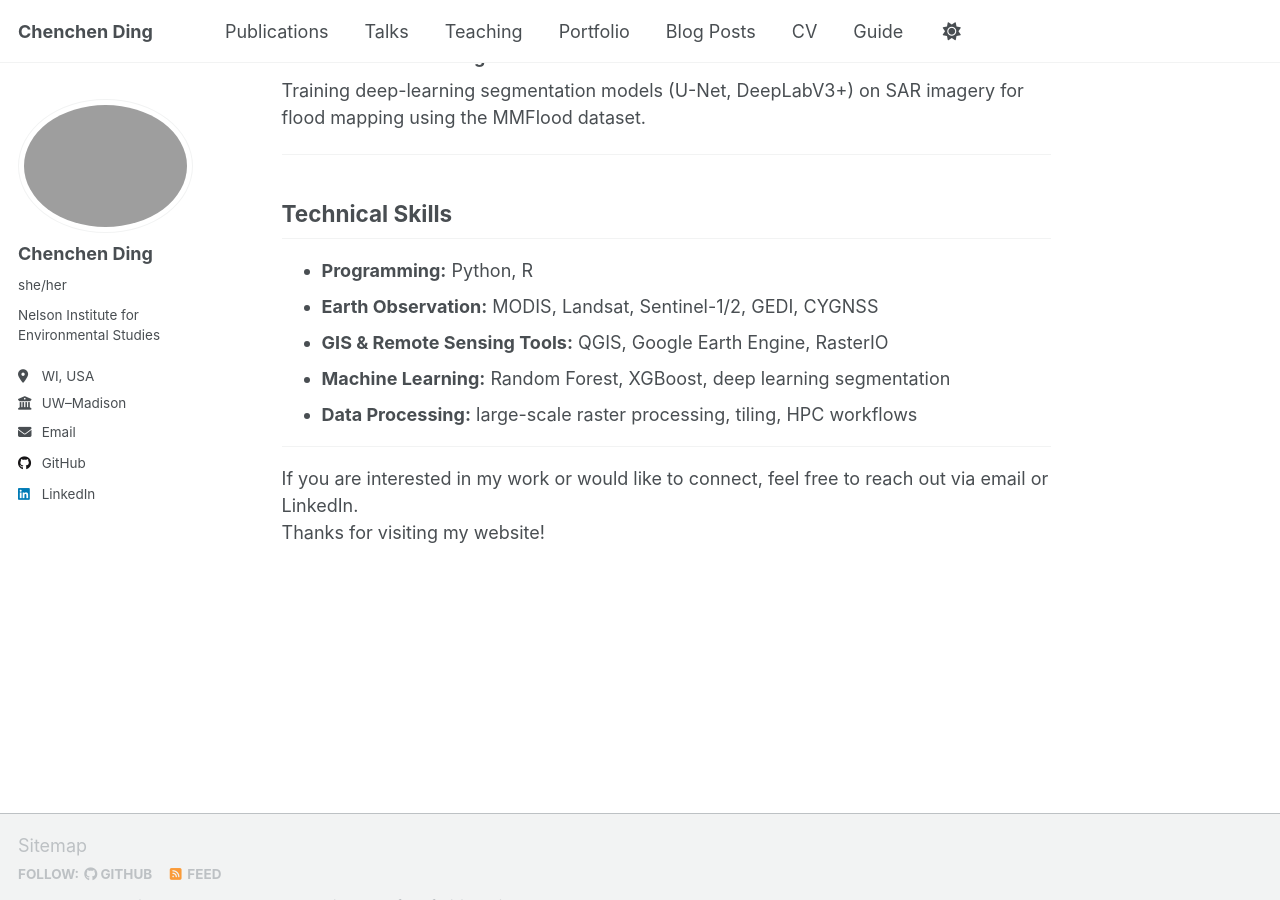
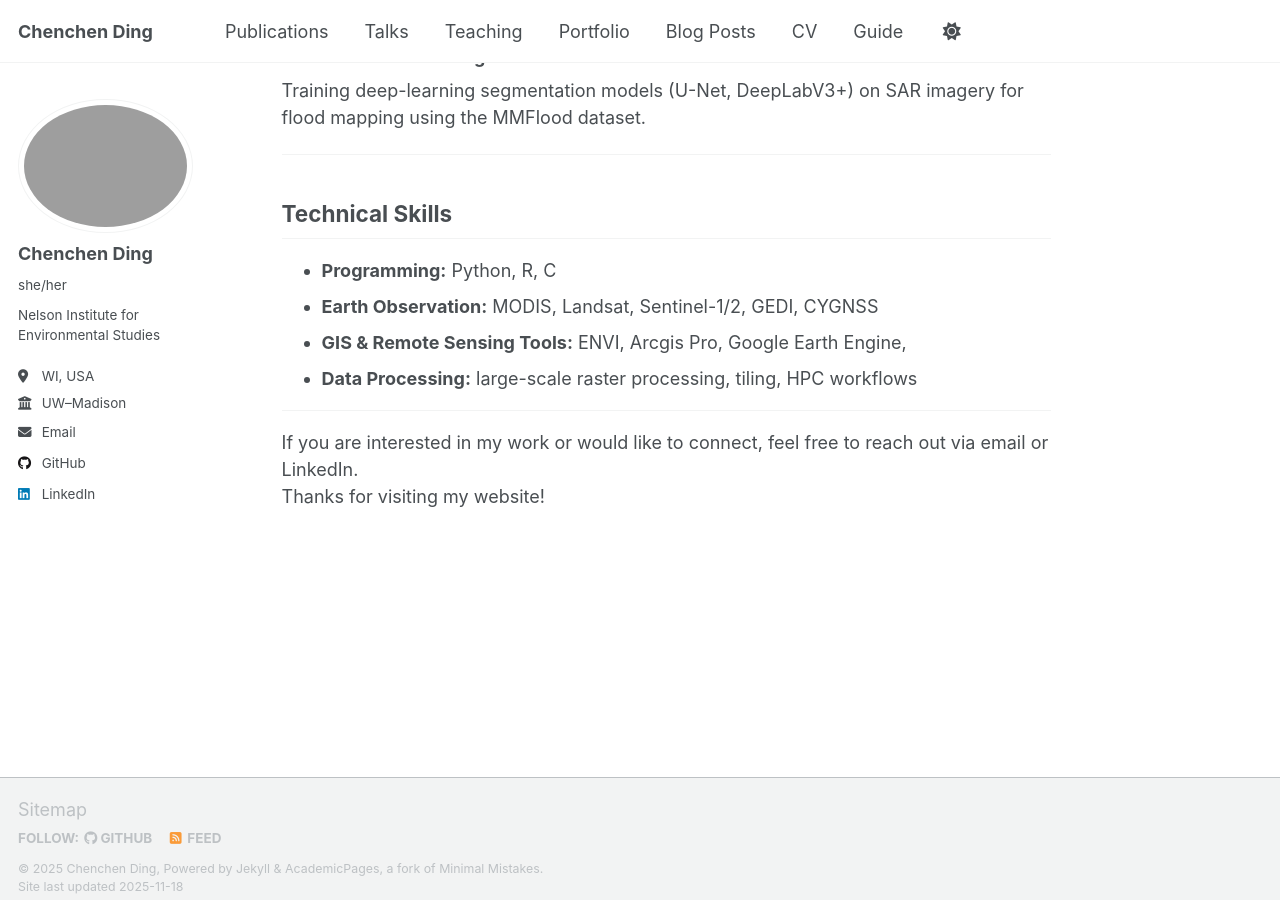
Before and after one commit to DCC0329/ChenchenDing.github.io, a Jekyll site: the page built from _pages/about.md, in a window 1280 px wide and 900 px high, scrolled down 901 px. Built offline with Jekyll 4.4.1, drawn with Linux system fonts in a browser that asks for light colours; a script that is not in the unit is left out.

Commit message:
Update about.md

```diff
--- a/_pages/about.md
+++ b/_pages/about.md
@@ -35,10 +35,9 @@ Training deep-learning segmentation models (U-Net, DeepLabV3+) on SAR imagery fo
 ---
 
 ## Technical Skills
-- **Programming:** Python, R
+- **Programming:** Python, R, C
 - **Earth Observation:** MODIS, Landsat, Sentinel-1/2, GEDI, CYGNSS
-- **GIS & Remote Sensing Tools:** QGIS, Google Earth Engine, RasterIO
-- **Machine Learning:** Random Forest, XGBoost, deep learning segmentation
+- **GIS & Remote Sensing Tools:** ENVI, Arcgis Pro, Google Earth Engine,
 - **Data Processing:** large-scale raster processing, tiling, HPC workflows
 
 ---
```
